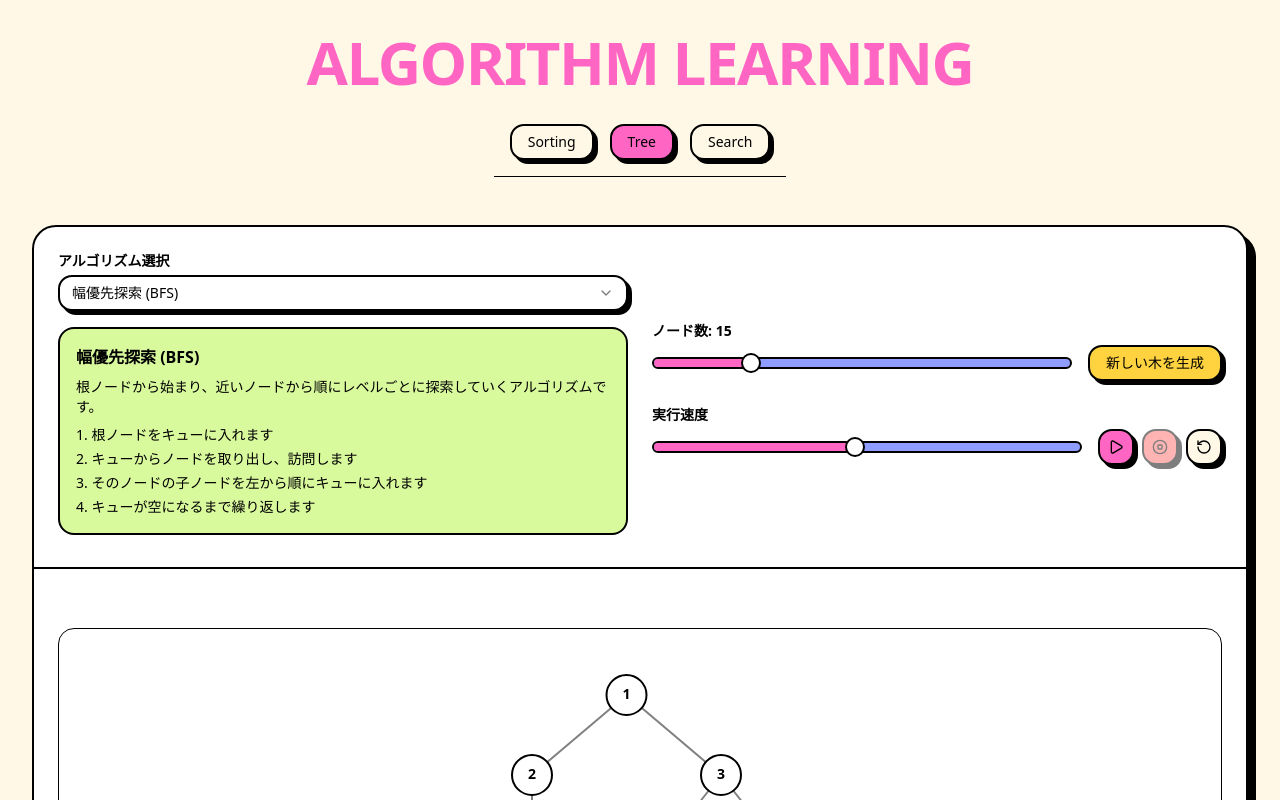
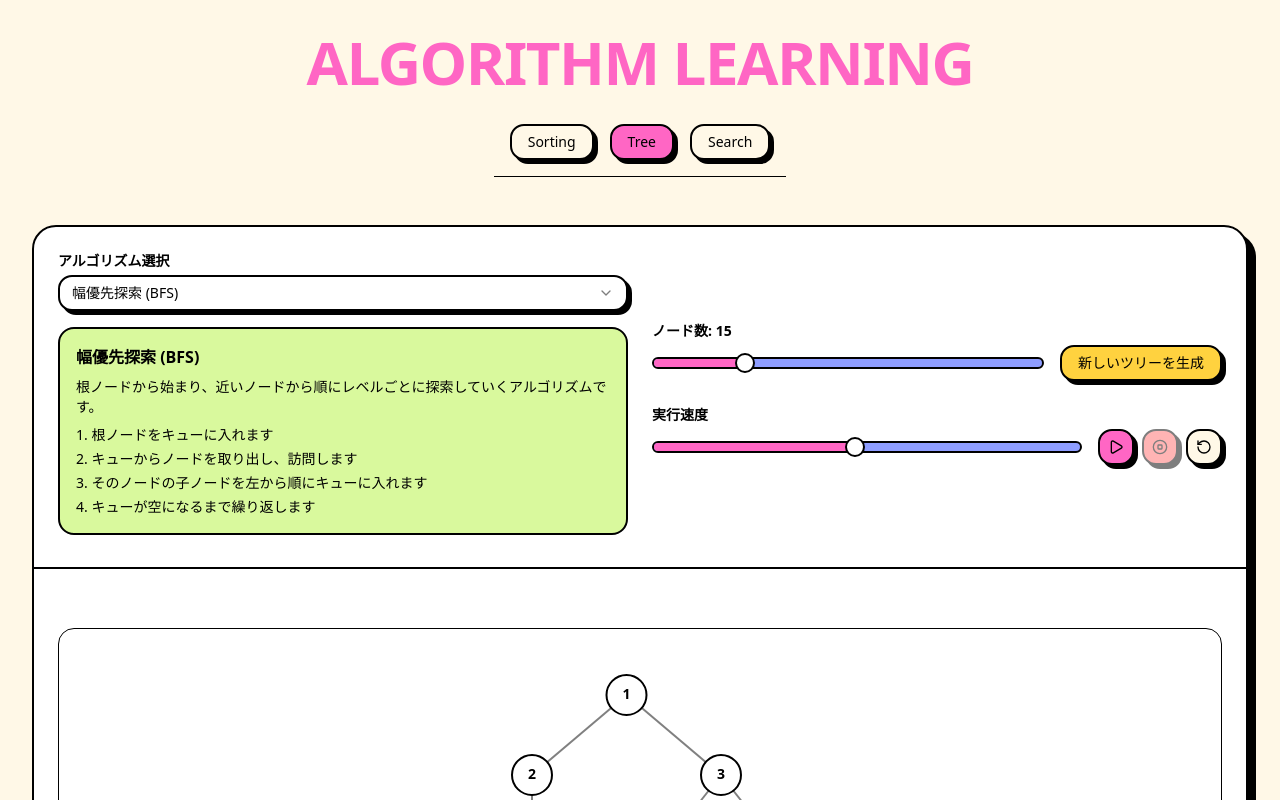
Before and after one commit to ks1590/algorithm-learning-app, a React (Vite) app: page /tree in a window 1280 px wide. Shown: the top 800 px of the page. Built offline with nearby package versions, Linux system fonts and the light colour scheme.

Commit message:
feat: update tree generation button text.

```diff
--- a/src/pages/TreePage.tsx
+++ b/src/pages/TreePage.tsx
@@ -211,7 +211,7 @@ export function TreePage() {
                                         className="flex-1"
                                     />
                                     <Button onClick={() => generateRandomTree(nodeCount)} variant="secondary" disabled={isRunning}>
-                                        新しい木を生成
+                                        新しいツリーを生成
                                     </Button>
                                 </div>
                             </div>
```
